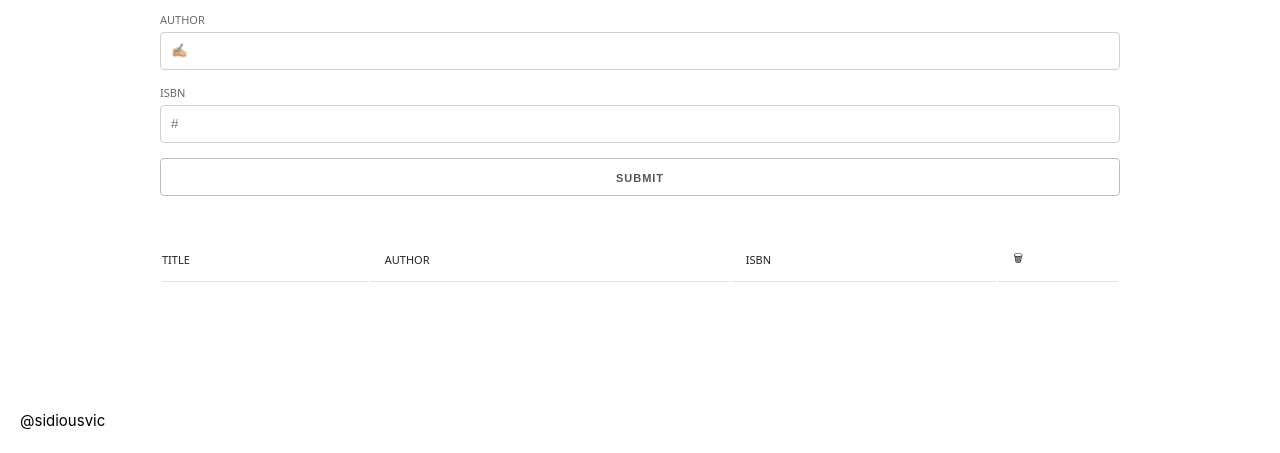
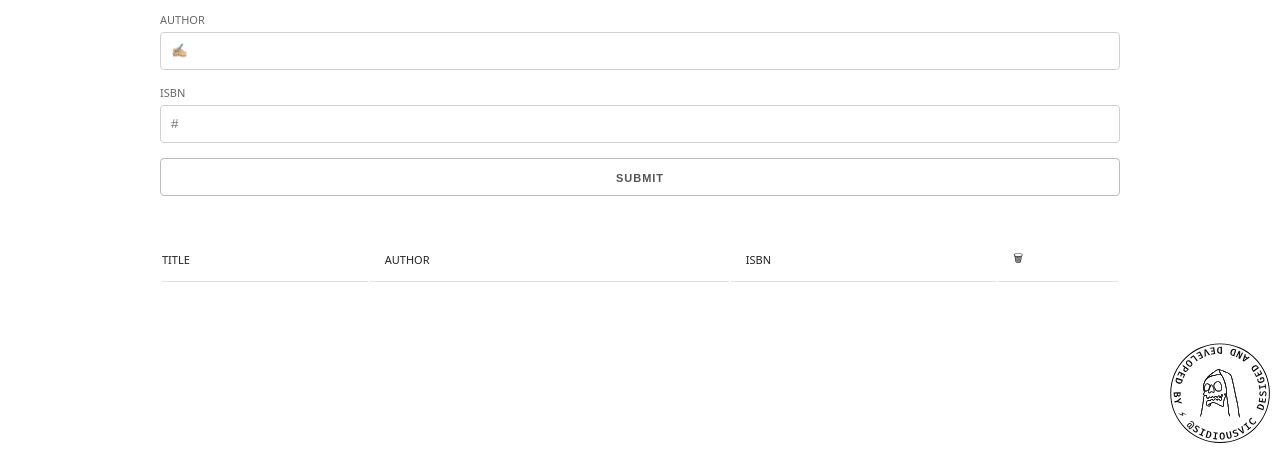
Before and after one commit to sidiousvic/booklist, a plain HTML site: page index.html in a window 1280 px wide. Shown: the part 347-800 px from the top of the page. Drawn offline with nearby package versions, Linux system fonts and the light colour scheme.

Commit message:
added badge

```diff
--- a/index.html
+++ b/index.html
@@ -55,9 +55,16 @@
         <tbody id="book-list"></tbody>
       </table>
     </div>
+
     <a href="https://github.com/sidiousvic" target="blank">
-      <sidiousvic id="logo">@sidiousvic</sidiousvic></a
-    >
+      <img
+        id="dbsv"
+        src="./images/dbsv-white.svg"
+        alt="@sidiousvic"
+        height="100px"
+        width="100px"
+      />
+    </a>
     <script src="app.js"></script>
   </body>
 </html>
--- a/style.css
+++ b/style.css
@@ -87,3 +87,11 @@ th a {
   text-align: center;
   cursor: pointer;
 }
+
+#dbsv {
+  position: fixed;
+  bottom: 10px;
+  right: 10px;
+  cursor: pointer;
+  z-index: 99;
+}
```
Also changed, not shown: images/dbsv-black.svg (added), images/dbsv-red.svg (added), images/dbsv-white.svg (added), 1 other file.
